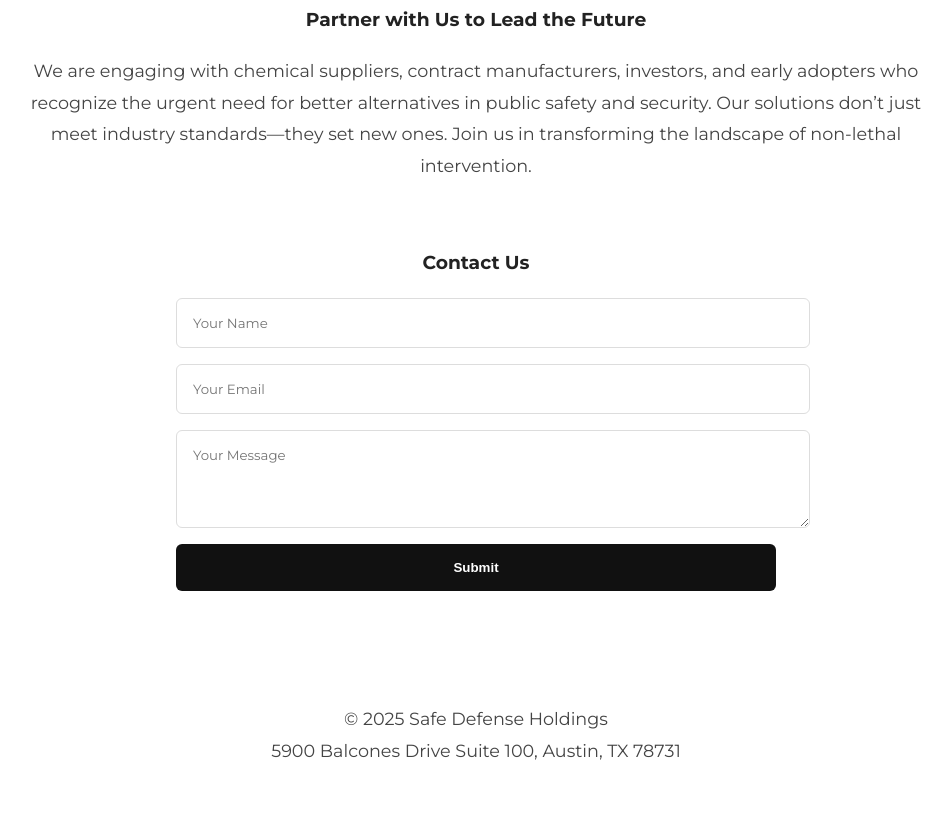
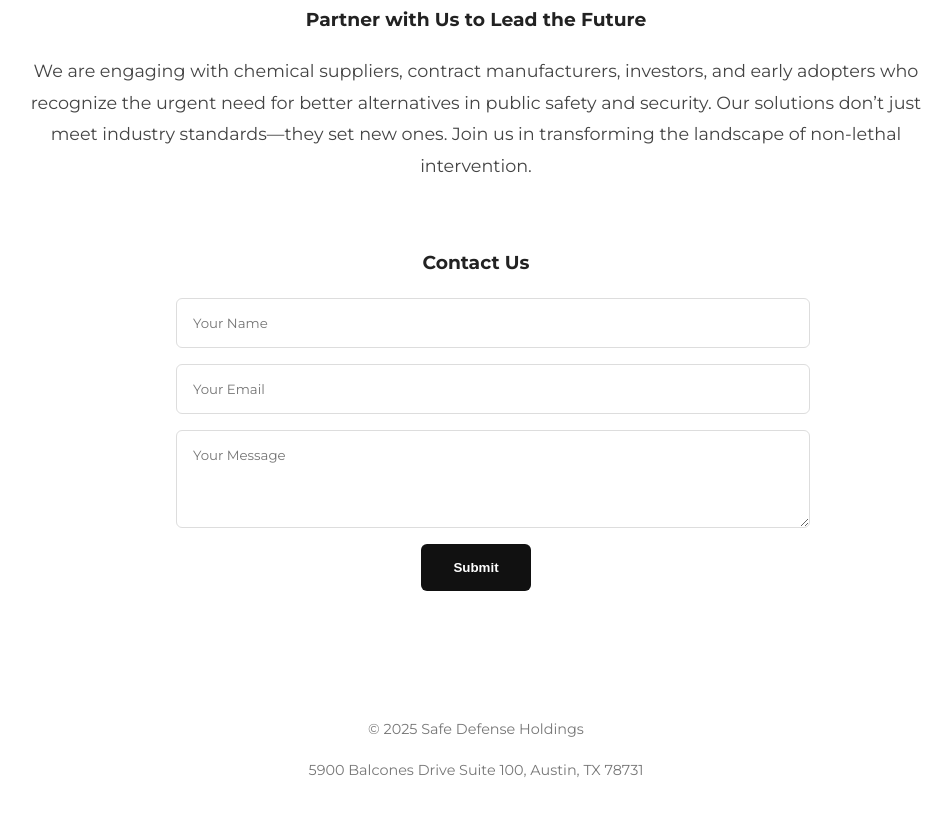
Before and after one commit to sdhalpern86/safe-defense-landing, a plain HTML site: page index.html in a window 1280 px wide. Shown: the part 1322-2138 px from the top of the page, without its empty margins (164-1116 px from the left). Drawn offline with Linux system fonts and the light colour scheme.

Commit message:
Corrected overlapping text with hero image on desktop, centered image and headings on mobile, added margings/pading around contact form fields, reduced the width of the form button and ensured its centered on all devices.

```diff
--- a/index.html
+++ b/index.html
@@ -8,33 +8,35 @@
   <link rel="preconnect" href="https://fonts.gstatic.com" crossorigin />
   <link href="https://fonts.googleapis.com/css2?family=Montserrat:wght@400;600;700&display=swap" rel="stylesheet" />
   <style>
+    /* Base reset & typography */
     body {
       margin: 0;
       padding: 0;
       font-family: 'Montserrat', sans-serif;
-      color: #222222;
-      background-color: #ffffff;
+      color: #222;
+      background-color: #fff;
       line-height: 1.8;
     }
-    /* Basic layout elements */
+
+    /* Center text for main structural elements */
     header, section, footer {
       text-align: center;
     }
 
-    /* Hero image container */
+    /* Hero Image (no overlapping text) */
     .hero-placeholder {
       background: url('https://raw.githubusercontent.com/sdhalpern86/safe-defense-landing/main/hero-image-lab.jpeg') center/cover no-repeat;
       height: 400px;
       filter: blur(2px);
       margin: 0 auto;
+      max-width: 100%;
     }
 
-    /* Container for the main heading and subheading (below the hero) */
+    /* Container for the main title & subheader (below hero image) */
     .hero-content {
       max-width: 900px;
       margin: 2rem auto 0 auto;
       padding: 0 1rem;
-      text-align: center;
     }
     .hero-content h1 {
       font-size: 3rem;
@@ -46,29 +48,31 @@
       font-size: 1.5rem;
       color: #2A5DB0;
       font-weight: 600;
-      margin-bottom: 2rem; /* Add bottom spacing to avoid overlapping the next heading */
+      margin-bottom: 2rem; /* space before next heading */
     }
 
-    /* General content sections */
+    /* Section styling */
     .section-container {
       max-width: 900px;
       margin: auto;
-      padding: 2rem 0;
+      padding: 2rem 1rem;
     }
     .section-container h3 {
       margin-top: 0;
     }
-    p {
+    .section-container p {
       font-size: 1.1rem;
       color: #444;
+      max-width: 100%;
       margin: 0 auto;
-      max-width: 100%;
     }
 
     /* Contact form styling */
     form {
       max-width: 600px;
-      margin: auto;
+      margin: 0 auto;
+      /* Extra horizontal padding so inputs aren’t edge-to-edge on mobile */
+      padding: 0 1rem;
       display: flex;
       flex-direction: column;
       gap: 1rem;
@@ -80,7 +84,11 @@
       border: 1px solid #ddd;
       font-family: inherit;
     }
+    /* Center & limit button width */
     button {
+      display: inline-block;    /* shrink to fit content width */
+      margin: 0 auto;          /* center horizontally */
+      width: auto;             /* not full width */
       padding: 1rem 2rem;
       border-radius: 6px;
       border: none;
@@ -94,7 +102,7 @@
       background-color: #00A651;
     }
 
-    /* Footer styling */
+    /* Footer */
     .footer {
       font-size: 0.9rem;
       color: #777;
@@ -107,21 +115,28 @@
       font-weight: bold;
     }
 
-    /* Responsive (mobile) adjustments */
+    /* Responsive Adjustments */
     @media (max-width: 768px) {
+      /* Reduce hero height on mobile */
       .hero-placeholder {
         height: 250px;
       }
+
+      /* Scale down headings on mobile */
       .hero-content h1 {
         font-size: 2.5rem;
       }
       .hero-content h2 {
         font-size: 1.3rem;
       }
-      p {
+
+      /* Make paragraphs slightly smaller */
+      .section-container p {
         font-size: 1rem;
         line-height: 1.6;
       }
+
+      /* Slightly increase form spacing on mobile */
       form {
         gap: 1.5rem;
       }
@@ -130,10 +145,10 @@
 </head>
 <body>
   <header>
-    <!-- Blurred hero image -->
+    <!-- Hero Image (no text overlay) -->
     <div class="hero-placeholder"></div>
 
-    <!-- Headings below the hero image (no overlay) -->
+    <!-- Title & Subheader BELOW the hero image -->
     <div class="hero-content">
       <h1>The Future of Non-Lethal Intervention is Here</h1>
       <h2>Patent-Pending Vision Impairment Solutions That Outperform OC/PAVA &amp; Reduce Liability</h2>
```
